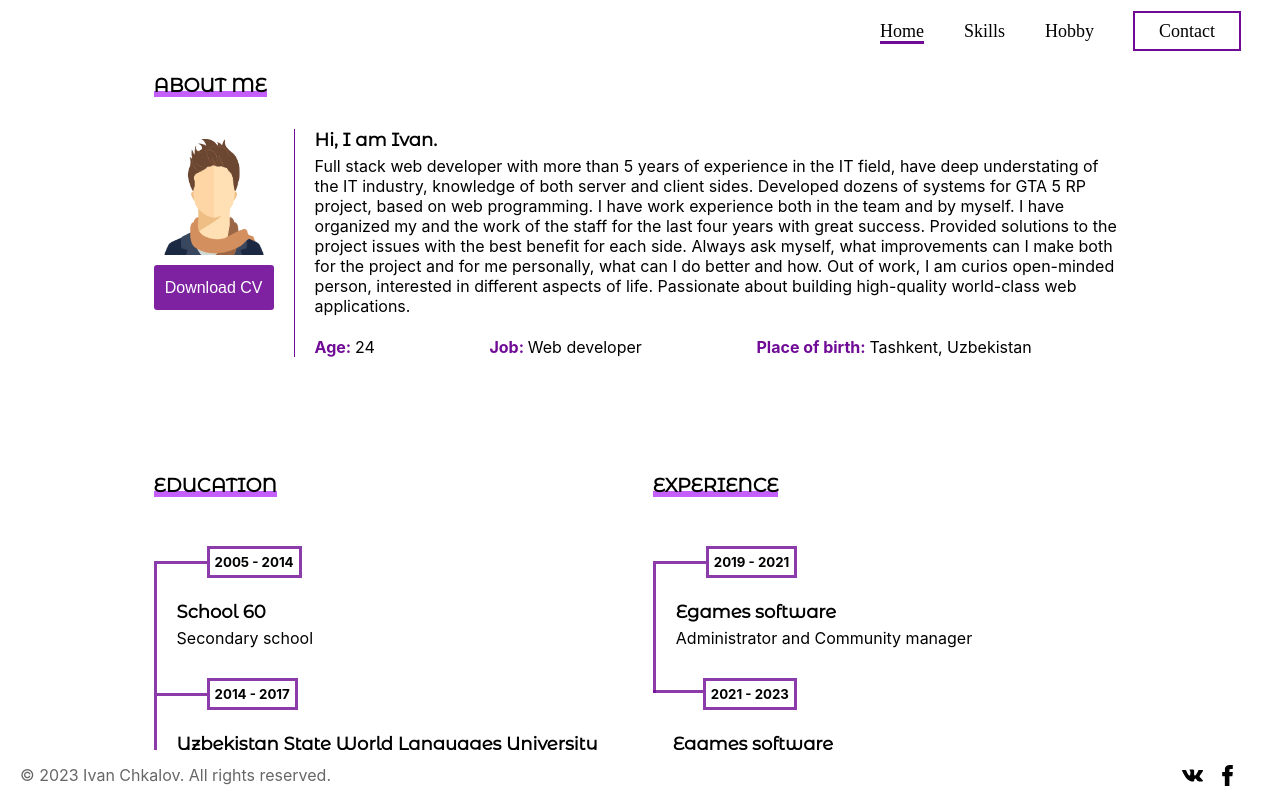
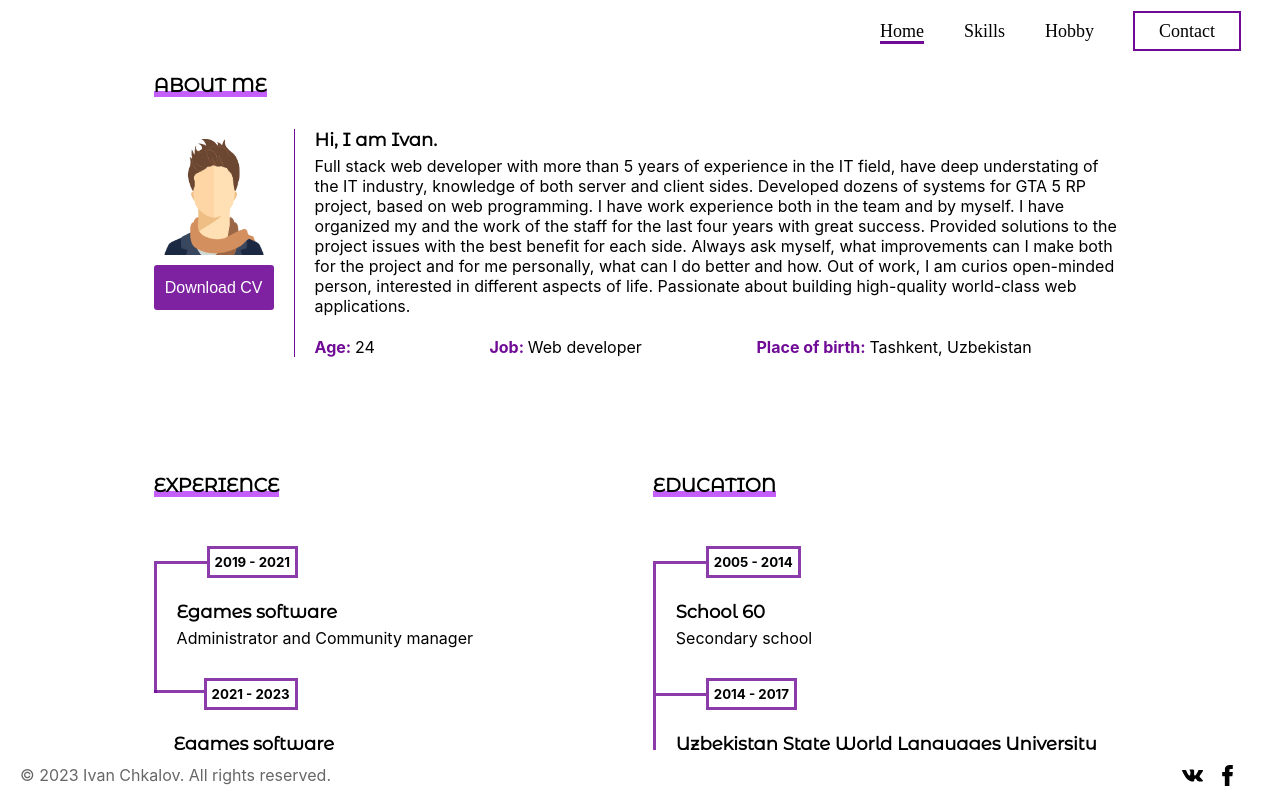
Before and after one commit to Battlecry17/Ivan-Chkalov-CV, a React (Create React App) app in the folder client/: page / in a window 1280 px wide. Shown: the top 798 px of the page. Built offline with nearby package versions, Linux system fonts and the light colour scheme; a web font is replaced by a local one.

Commit message:
Port changes

```diff
--- a/client/src/components/Hobby.js
+++ b/client/src/components/Hobby.js
@@ -393,7 +393,10 @@ const Movies = () => {
 
   return (
     <>
-      {moviesP.map((item) => {
+      {moviesP.length === 0 ? (
+        <h2>Loading...</h2>
+      ) : (
+        moviesP.map((item) => {
           return (
             <MovieCard
               url={item.URL}
@@ -405,7 +408,8 @@ const Movies = () => {
               genres={item.Genres.split(", ")}
             ></MovieCard>
           );
-      })}
+        })
+      )}
     </>
   );
 };
--- a/client/src/components/Home.js
+++ b/client/src/components/Home.js
@@ -93,9 +93,9 @@ const ExpEdu = () => {
   return (
     <SectionDouble
       secClass={"grid-double"}
-      title2={"Experience"}
+      title1={"Experience"}
       title1_class={"eduexp_head"}
-      content1={
+      content2={
         <div className="centerWrap">
           <DateItem
             addClass={"violet_border"}
@@ -123,8 +123,8 @@ const ExpEdu = () => {
           />
         </div>
       }
-      title1={"Education"}
-      content2={
+      title2={"Education"}
+      content1={
         <div className="centerWrap">
           <DateItem
             addClass={"violet_border"}
```
Also changed, not shown: 1 other file (tests, documents, lock files or other folders). Lines whose indentation alone changed are shown as unchanged.
